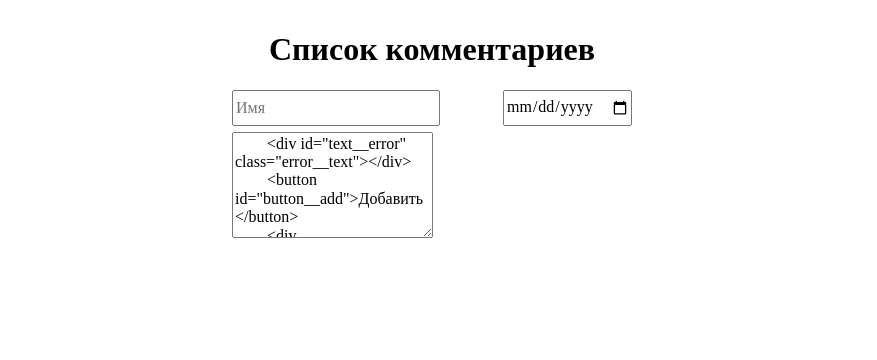
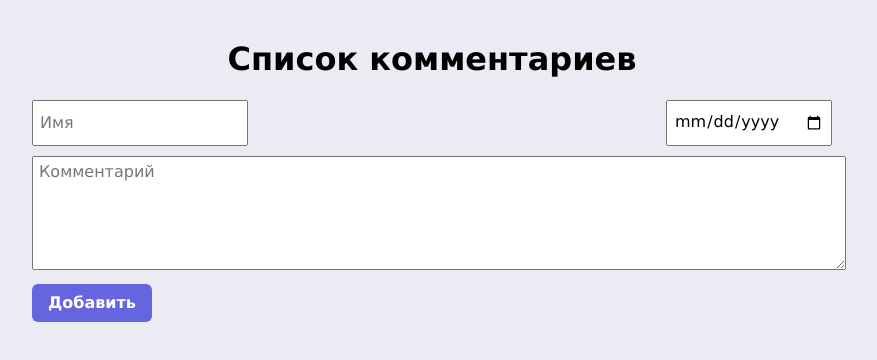
Before and after one commit to klaus-wq/comments, a plain HTML site: page index.html in a window 1280 px wide. Shown: the whole page, without its empty margins (208-1085 px from the left). Drawn offline with nearby package versions, Linux system fonts and the light colour scheme.

Commit message:
add styles

```diff
--- a/css/main.css
+++ b/css/main.css
@@ -1,8 +1,13 @@
 @import "https://necolas.github.io/normalize.css/latest/normalize.css";
 
+body {
+    background: rgb(235, 236, 243);
+    font-family: Verdana, Geneva, Tahoma, sans-serif;
+}
+
 .comment__container {
-    max-width: 400px;
-    padding: 10px;
+    max-width: 800px;
+    padding: 20px;
     margin: auto;
 }
 
@@ -13,20 +18,30 @@
 .input__header {
     display: flex;
     justify-content: space-between;
-    margin-bottom: 6px;
 }
 
 .input__name {
     height: 30px;
+    margin-bottom: 4px;
+    padding: 6px;
 }
 
 .input__date {
     height: 30px;
+    padding: 6px;
 }
 
 .input__text {
+    width: 100%;
     height: 100px;
+    margin-bottom: 4px;
+    padding: 6px;
+}
+
+.comment__block {
+    padding: 6px;
     margin-bottom: 6px;
+    border-bottom: 1px solid rebeccapurple;
 }
 
 .comment__header {
@@ -34,9 +49,15 @@
     justify-content: space-between;
 }
 
+.comment__name {
+    font-weight: bold;
+    margin-bottom: 4px;
+}
+
 .comment__footer {
     display: flex;
     justify-content: space-between;
+    align-items: center;
 }
 
 .comment__like {
@@ -49,8 +70,20 @@
 
 .error__text {
     color: red;
+    margin-bottom: 6px;
 }
 
 .error__border {
     border: 1px solid red;
 }
+
+.button__add {
+    color: #fff;
+    background-color: rgb(101, 101, 224);
+    padding: 10px 16px;
+    border: none;
+    border-radius: 6px;
+    text-align: center;
+    font-weight: bold;
+    margin-bottom: 8px;
+}
--- a/index.html
+++ b/index.html
@@ -15,11 +15,11 @@
                 <input id="input__name" class="input__name" type="text" placeholder="Имя">
                 <div id="name__error" class="error__text"></div>
             </div>
-            <input id="input__date" type="date">
+            <input id="input__date" class="input__date" type="date">
         </div>
-        <textarea id="input__text" class="input__text" type="text" placeholder="Комментарий">
+        <textarea id="input__text" class="input__text" type="text" placeholder="Комментарий"></textarea>
         <div id="text__error" class="error__text"></div>
-        <button id="button__add">Добавить</button>
+        <button id="button__add" class="button__add">Добавить</button>
         <div id="comment__list">
             <!-- <div class="comment__block">
                 <div class="comment__header">
--- a/js/script.js
+++ b/js/script.js
@@ -27,7 +27,7 @@ function checkNameError() {
 
 function checkTextError() {
     if (input__text.value.length < 2) {
-        text__error.textContent = "Комментарий должно быть не короче 2 символов!";
+        text__error.textContent = "Комментарий должен быть не короче 2 символов!";
         input__text.classList.add("error__border");
         input__text.oninput = checkTextError;
         return true;
@@ -129,10 +129,10 @@ function parseDate() {
         stringDay = "Вчера";
     }
     else {
-        return dateValue.toLocaleDateString() + " " + nowTime;
+        return dateValue.toLocaleDateString() + ", " + nowTime;
     }
 
-    return stringDay + " " + nowTime;
+    return stringDay + ", " + nowTime;
 }
 
 button__add.onclick = function () {
```
